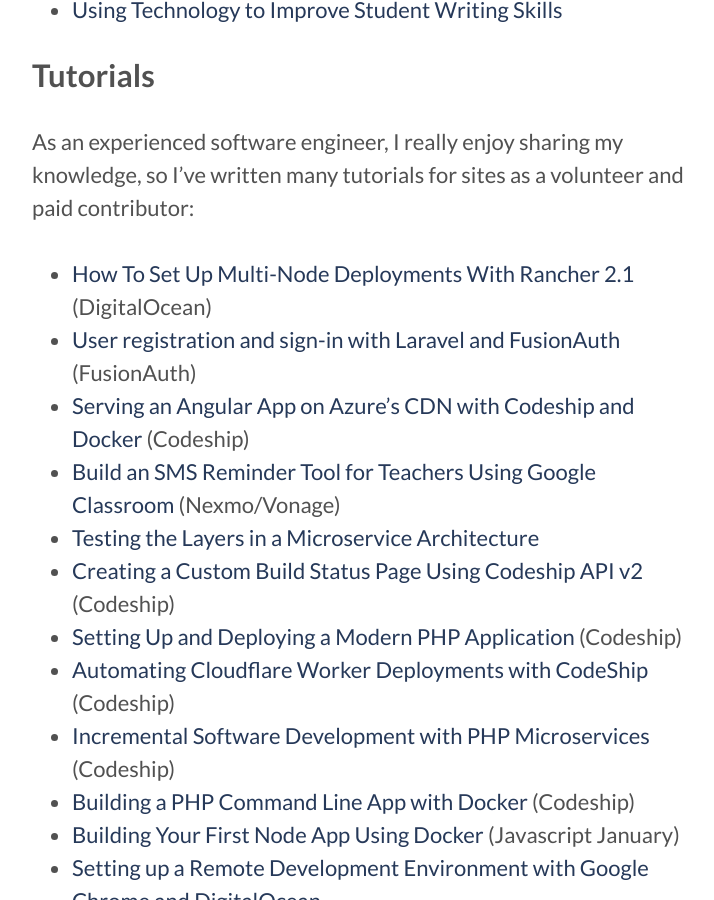
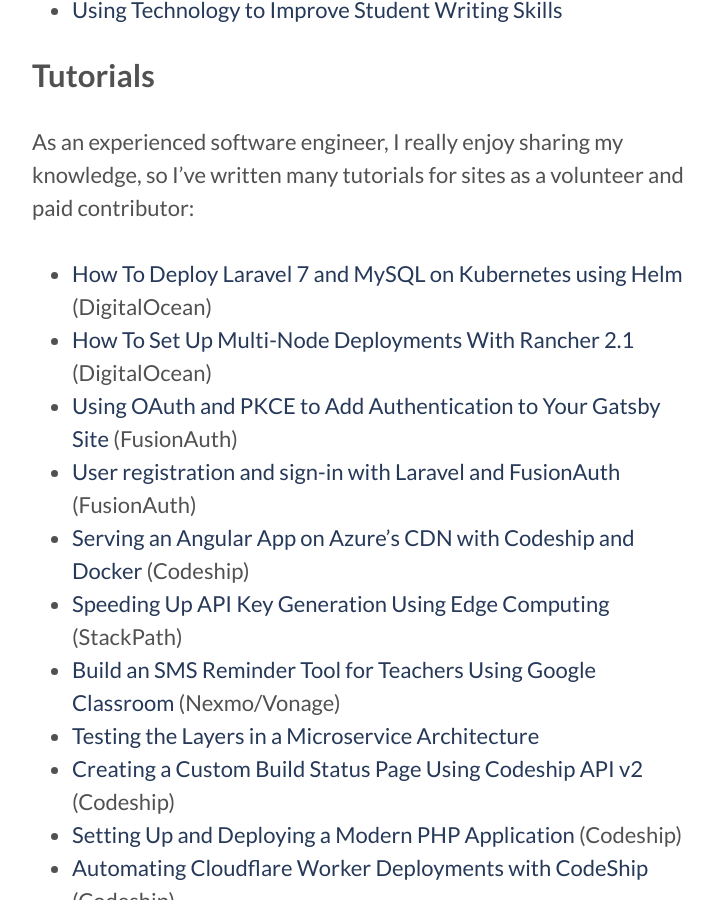
Before and after one commit to karllhughes/personal-blog-5, a Jekyll site: the page built from writing.md, in a window 1280 px wide and 900 px high, scrolled down 1374 px. Shown: the whole window, without its empty margins (278-992 px from the left). Built offline with Jekyll 4.4.1, drawn with Linux system fonts in a browser that asks for light colours; some of the changed text lies outside the part shown.

Commit message:
Updating samples

```diff
--- a/writing.md
+++ b/writing.md
@@ -32,9 +32,12 @@
 As an experienced software engineer, I really enjoy sharing my knowledge, so I've written many tutorials for
 sites as a volunteer and paid contributor:
 
+- [How To Deploy Laravel 7 and MySQL on Kubernetes using Helm](https://www.digitalocean.com/community/tutorials/how-to-deploy-laravel-7-and-mysql-on-kubernetes-using-helm) (DigitalOcean)
 - [How To Set Up Multi-Node Deployments With Rancher 2.1](https://www.digitalocean.com/community/tutorials/how-to-set-up-multi-node-deployments-with-rancher-2-1-kubernetes-and-docker-machine-on-ubuntu-18-04) (DigitalOcean)
+- [Using OAuth and PKCE to Add Authentication to Your Gatsby Site](https://fusionauth.io/blog/2020/06/25/using-oauth-and-pkce-to-add-authentication-to-your-gatsby-site) (FusionAuth)
 - [User registration and sign-in with Laravel and FusionAuth](https://fusionauth.io/blog/2020/06/03/user-registration-and-sign-in-with-laravel) (FusionAuth)
 - [Serving an Angular App on Azure's CDN with Codeship and Docker](https://rollout.io/blog/serving-an-angular-app-on-azures-cdn-with-codeship-and-docker/) (Codeship)
+- [Speeding Up API Key Generation Using Edge Computing](https://blog.stackpath.com/speeding-up-api-key-generation-using-edge-computing/) (StackPath)
 - [Build an SMS Reminder Tool for Teachers Using Google Classroom](https://www.nexmo.com/blog/2020/06/04/build-an-sms-reminder-tool-for-teachers-using-google-classroom-dr) (Nexmo/Vonage)
 - [Testing the Layers in a Microservice Architecture](https://www.karllhughes.com/posts/testing-layers)
 - [Creating a Custom Build Status Page Using Codeship API v2](https://rollout.io/blog/creating-a-custom-build-status-page-using-codeship-api-v2/) (Codeship)
@@ -82,7 +86,6 @@
 - [How My Team Accidentally Moved to TypeScript and Loved It](https://www.telerik.com/blogs/how-my-team-accidentally-moved-to-typescript-and-loved-it) (Telerik)
 - [Code is not Enough](https://www.linkedin.com/pulse/code-notenough-karl-l-hughes/)
 - [Building a Customer Development Funnel](https://www.indiehackers.com/article/building-a-customer-development-funnel-ca25dbc2d6) (Indie Hackers)
-- [My Social Media & Email Marketing Automation Strategy](https://www.sideprojectchecklist.com/2018/my-social-media-automation/)
 
 ### What can I do for you?
-I am always willing to hear about new writing opportunities. Email me at [khughes.me@gmail.com](mailto:khughes.me@gmail.com) or learn more on [Draft](https://draft.dev)'s website.
+I am always willing to hear about new writing opportunities. Email me at [khughes.me@gmail.com](mailto:khughes.me@gmail.com) if you'd like to work together.
```
Also changed, not shown: other parts of writing.md (+1 -0 lines).
